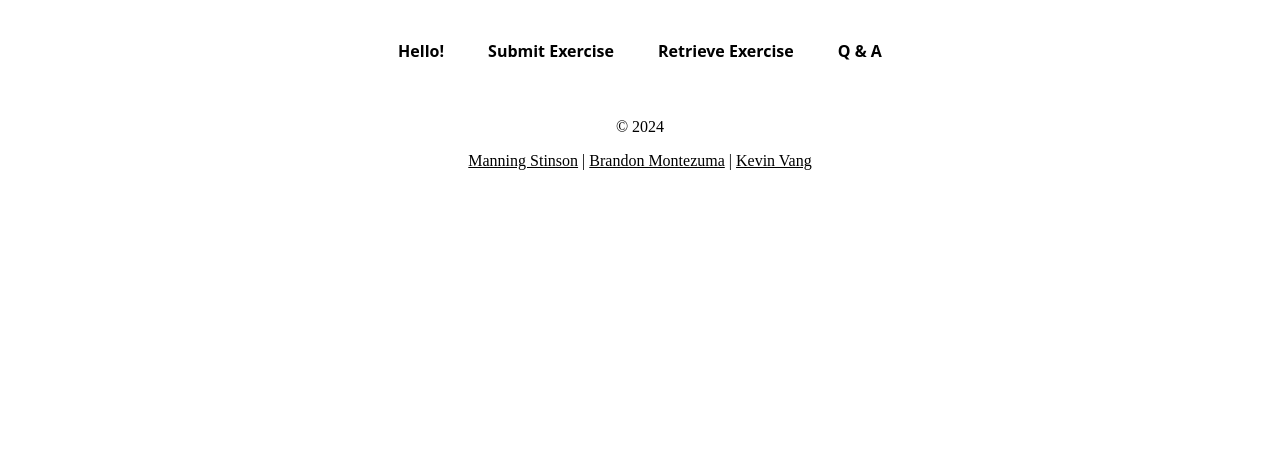
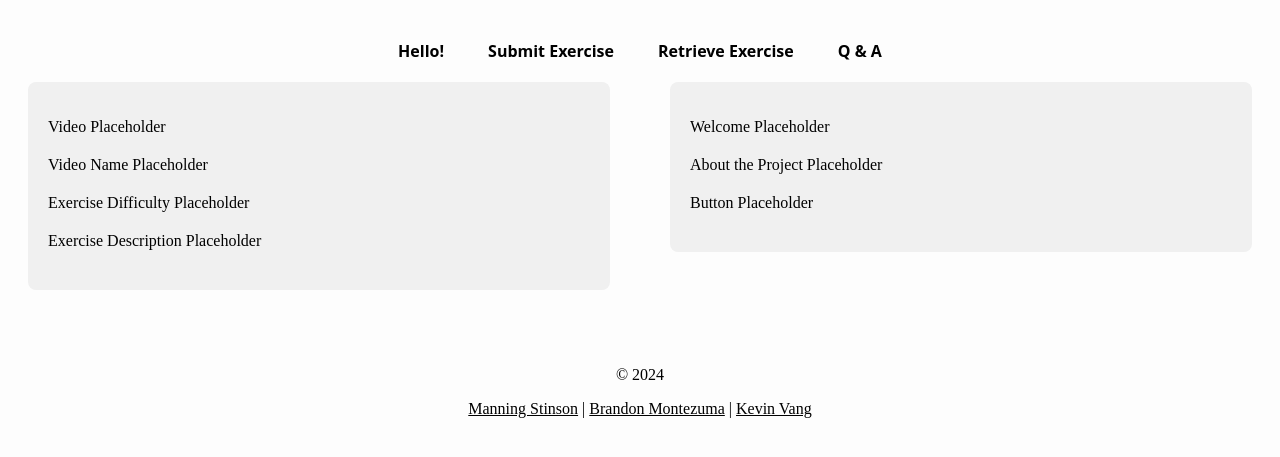
Before and after one commit to manningstinson/workout-planner, a Flask app: page / in a window 1280 px wide. Shown: the top 457 px of the page. Run offline with Flask 2, Linux system fonts and the light colour scheme.

Commit message:
updated index.html, and css

```diff
--- a/static/styles.css
+++ b/static/styles.css
@@ -1,3 +1,8 @@
+/* Body background color */
+body {
+    background-color: #fdfdfd; /* Light gray background color */
+}
+
 /* CSS for navigation links */
 .nav-links {
     text-align: center;
@@ -18,17 +23,46 @@
 }
 
 footer {
-	background-color: transparent /* Dark background color */
-	color: #000; /* White text color */
+    background-color: transparent; /* Dark background color */
+    color: #000; /* Black text color */
     text-align: center;
     padding: 20px 0; /* Add padding to the top and bottom */
 }
 
 footer h2 {
-	color: #000; /* White text color */
+    color: #000; /* Black text color */
 }
 
 footer a {
-	color: #000; /* White text color for links */
+    color: #000; /* Black text color for links */
     text-decoration: underline; /* Add underline to links */
 }
+
+/* Exercise Grid */
+.exercise-grid {
+    display: grid;
+    grid-template-columns: 1fr 1fr; /* Two equal columns */
+    gap: 20px; /* Gap between columns */
+}
+
+/* Column 1 */
+.column1, .column2 {
+    padding: 20px;
+}
+
+/* Container */
+.container {
+    background-color: #f0f0f0; /* Light gray background */
+    padding: 20px;
+    border-radius: 8px;
+}
+
+/* Video, Video Name, Exercise Difficulty, Exercise Description */
+.video, .video-name, .exercise-difficulty, .exercise-description {
+    margin-bottom: 20px;
+}
+
+/* Welcome, About the Project, Button */
+.welcome, .about-project, .button {
+    margin-bottom: 20px;
+}
--- a/templates/index.html
+++ b/templates/index.html
@@ -1,3 +1,44 @@
-{% extends "base.html" %} {% block title %}Welcome{% endblock %} {% block
-content %}
+{% extends "base.html" %} {% block title %}Exercise Design{% endblock %} {%
+block content %}
+<div class="exercise-grid">
+	<!-- Column 1 -->
+	<div class="column1">
+		<div class="container">
+			<!-- Video -->
+			<div class="video">
+				<p>Video Placeholder</p>
+			</div>
+			<!-- Video Name -->
+			<div class="video-name">
+				<p>Video Name Placeholder</p>
+			</div>
+			<!-- Exercise Difficulty -->
+			<div class="exercise-difficulty">
+				<p>Exercise Difficulty Placeholder</p>
+			</div>
+			<!-- Exercise Description -->
+			<div class="exercise-description">
+				<p>Exercise Description Placeholder</p>
+			</div>
+		</div>
+	</div>
+
+	<!-- Column 2 -->
+	<div class="column2">
+		<div class="container">
+			<!-- Welcome -->
+			<div class="welcome">
+				<p>Welcome Placeholder</p>
+			</div>
+			<!-- About the Project -->
+			<div class="about-project">
+				<p>About the Project Placeholder</p>
+			</div>
+			<!-- Button -->
+			<div class="button">
+				<p>Button Placeholder</p>
+			</div>
+		</div>
+	</div>
+</div>
 {% endblock %}
```
Lines whose indentation alone changed are shown as unchanged.
